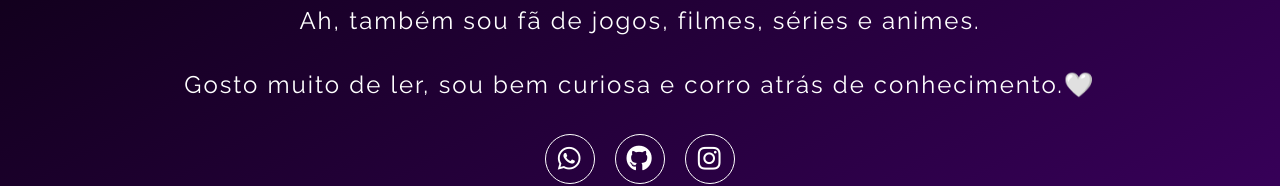
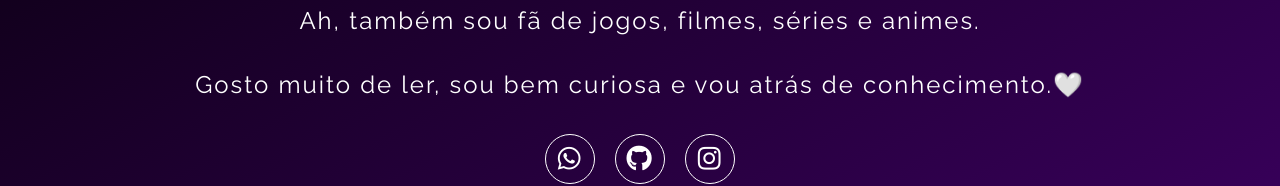
Before and after one commit to aiyra20/portfolio, a plain HTML site: page index.html in a window 1280 px wide. Shown: the part 467-653 px from the top of the page. Drawn offline with nearby package versions, Linux system fonts and the light colour scheme.

Commit message:
Update index.html

```diff
--- a/index.html
+++ b/index.html
@@ -5,7 +5,7 @@
     <meta charset="UTF-8">
     <meta http-equiv="X-UA-Compatible" content="IE=edge">
     <meta name="viewport" content="width=device-width, initial-scale=1.0">
-    <title>Maria Vitória Bacuri - Desenvolvedora Frontend</title>
+    <title>Maria Vitória - Desenvolvedora Frontend</title>
     <link rel="stylesheet" href="https://cdnjs.cloudflare.com/ajax/libs/font-awesome/5.15.4/css/all.min.css" />
     <link rel="stylesheet" href="https://cdn.jsdelivr.net/gh/devicons/devicon@v2.14.0/devicon.min.css" />
 
@@ -42,7 +42,7 @@
             <p>Estou sempre me desafiando com novos projetos e buscando feedback na comunidade de programação, além de
                 compartilhar meus conhecimentos. 😁</p>
             <p>Ah, também sou fã de jogos, filmes, séries e animes.</p>
-            <p>Gosto muito de ler, sou bem curiosa e corro atrás de conhecimento.🤍</p>
+            <p>Gosto muito de ler, sou bem curiosa e vou atrás de conhecimento.🤍</p>
 
             <ul class="redes-sociais">
                 <li>
```
